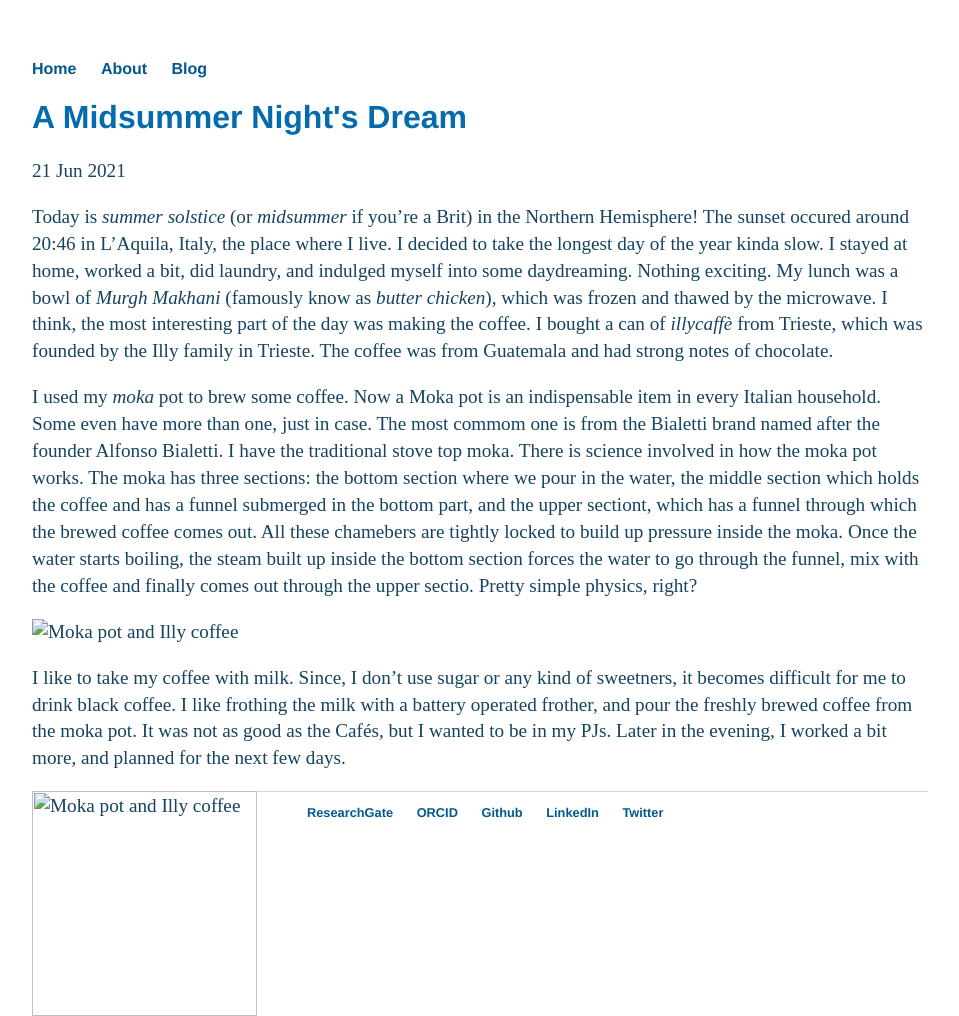
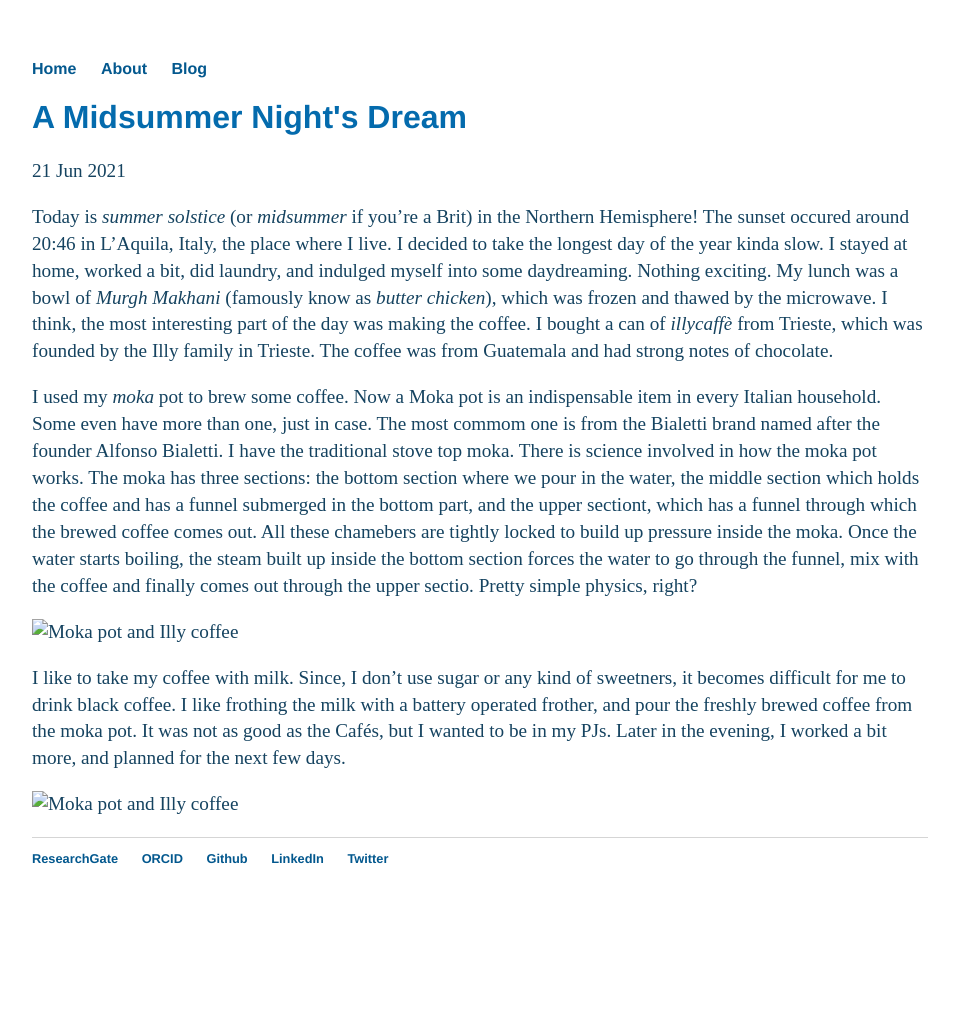
Before and after one commit to debashmitap/debashmitap.github.io, a Jekyll site: the page built from _posts/2021-06-21-First-Post.md, in a window 1280 px wide. Shown: the whole page, without its empty margins (160-1119 px from the left). Built offline with Jekyll 4.4.1, drawn with Linux system fonts in a browser that asks for light colours; after the commit the page ends 926 px from its top, so only the background shows below that.

Commit message:
Update 2021-06-21-First-Post.md

```diff
--- a/_posts/2021-06-21-First-Post.md
+++ b/_posts/2021-06-21-First-Post.md
@@ -13,4 +13,4 @@ I used my *moka* pot to brew some coffee. Now a Moka pot is an indispensable ite
 
 I like to take my coffee with milk. Since, I don't use sugar or any kind of sweetners, it becomes difficult for me to drink black coffee. I like frothing the milk with a battery operated frother, and pour the freshly brewed coffee from the moka pot. It was not as good as the Cafés, but I wanted to be in my PJs. Later in the evening, I worked a bit more, and planned for the next few days.
 
-<img src="images/Moka.jpg" alt="Moka pot and Illy coffee" style="padding-right:50px; float:left; width:225px; height:225px;">
+<img src="images/Moka.jpg" alt="Moka pot and Illy coffee">
```
